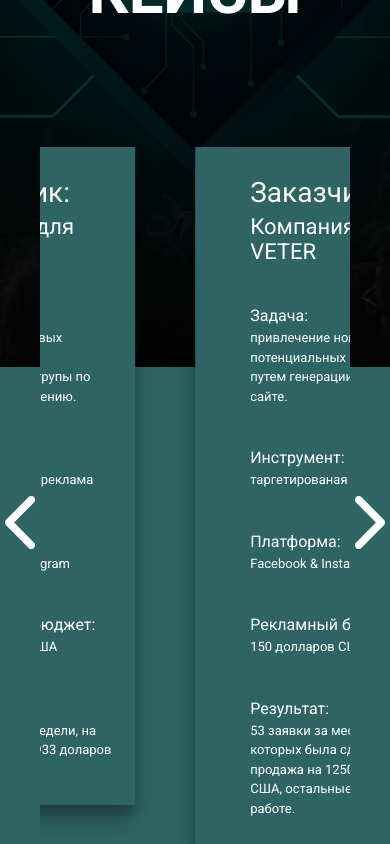
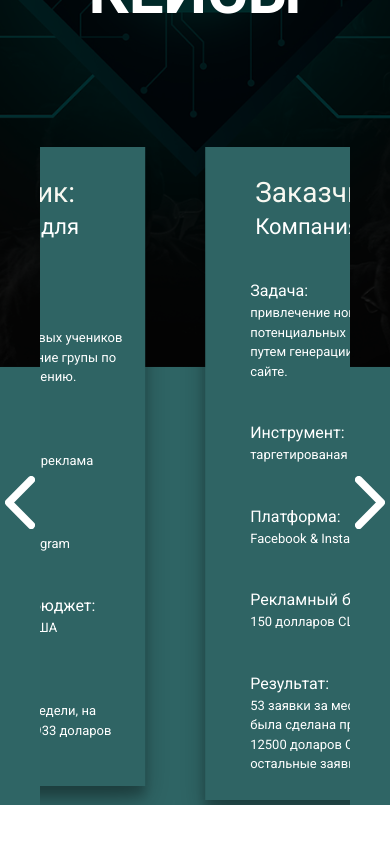
Before and after one commit to PolyakovDen/test2, a Nuxt app: page / in a window 390 px wide. Shown: the part 2453-3297 px from the top of the page. After the commit the page ends 3258 px from the top, so only its background shows below. Built offline with nearby package versions, Linux system fonts and the light colour scheme.

Commit message:
add new style for slider

```diff
--- a/components/Cases.vue
+++ b/components/Cases.vue
@@ -235,4 +235,12 @@
     background: url('/sl-arrow_r.svg') 0 0 / 100% no-repeat;
   }
 
+  @media (max-width:600px){
+    .cases__item--list {
+      margin: 0;
+    }
+    .cases__item--item {
+      margin: 0;
+    }
+  }
 </style>
```
